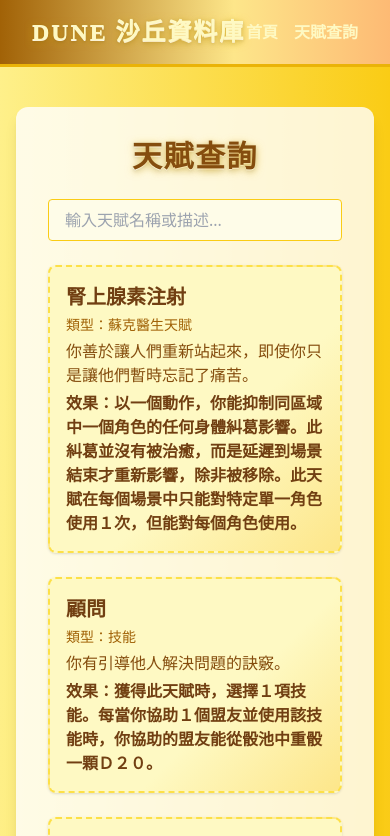
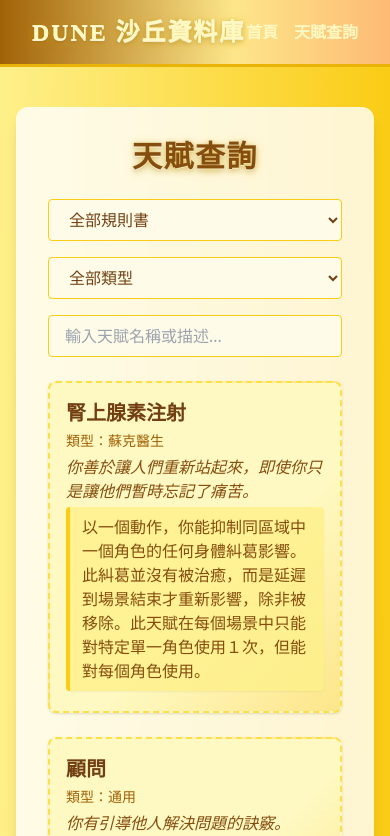
Before and after one commit to SassTTRPGtools/dune, a Nuxt app: page /talent in a window 390 px wide. Shown: the top 836 px of the page. Built offline with nearby package versions, Linux system fonts and the light colour scheme.

Commit message:
完成天賦

```diff
--- a/app/pages/talent.vue
+++ b/app/pages/talent.vue
@@ -1,14 +1,28 @@
 <template>
   <div class="min-h-screen bg-gradient-to-br from-yellow-200 via-yellow-400 to-orange-300 py-10 px-4">
-    <div class="max-w-2xl mx-auto bg-white/80 rounded-xl shadow-lg p-8">
+    <div class="max-w-4xl mx-auto bg-white/80 rounded-xl shadow-lg p-8">
       <h1 class="text-3xl font-bold text-yellow-800 mb-6 text-center drop-shadow desert-title">天賦查詢</h1>
-      <input v-model="search" type="text" placeholder="輸入天賦名稱或描述..." class="w-full mb-6 px-4 py-2 border border-yellow-400 rounded focus:outline-none focus:ring-2 focus:ring-yellow-600 bg-yellow-50 text-yellow-900" />
+      <div class="flex flex-col md:flex-row gap-4 mb-6">
+        <select v-model="selectedBook" class="px-4 py-2 border border-yellow-400 rounded focus:outline-none focus:ring-2 focus:ring-yellow-600 bg-yellow-50 text-yellow-900">
+          <option value="all">全部規則書</option>
+          <option value="core">沙丘：帝國歷險記規則書</option>
+          <option value="landsraad">大博弈——蘭茲拉德擴展規則</option>
+          <option value="sand&dust">沙塵荒漠——厄拉科斯擴展規則</option>
+        </select>
+        <select v-model="selectedType" class="px-4 py-2 border border-yellow-400 rounded focus:outline-none focus:ring-2 focus:ring-yellow-600 bg-yellow-50 text-yellow-900">
+          <option value="all">全部類型</option>
+          <option v-for="type in uniqueTypes" :key="type" :value="type">{{ type }}</option>
+        </select>
+        <input v-model="search" type="text" placeholder="輸入天賦名稱或描述..." class="flex-1 px-4 py-2 border border-yellow-400 rounded focus:outline-none focus:ring-2 focus:ring-yellow-600 bg-yellow-50 text-yellow-900" />
+      </div>
       <div v-if="filteredTalents.length === 0" class="text-center text-yellow-700">查無天賦</div>
       <div v-for="talent in filteredTalents" :key="talent.name" class="mb-6 p-4 rounded-lg border border-yellow-300 bg-yellow-100/80 shadow desert-card">
         <h2 class="text-xl font-bold text-yellow-900 mb-1">{{ talent.name }}</h2>
-        <div class="text-sm text-yellow-700 mb-1">類型：{{ talent.type }}</div>
-        <div class="text-yellow-800 mb-1">{{ talent.description }}</div>
-        <div class="text-yellow-900 font-semibold">效果：{{ talent.effect }}</div>
+        <div class="text-sm text-yellow-700 mb-1">
+          類型：<span v-if="Array.isArray(talent.type)">{{ talent.type.join('、') }}</span><span v-else>{{ talent.type }}</span>
+        </div>
+        <div class="text-yellow-800 mb-1 italic">{{ talent.description }}</div>
+        <div class="bg-yellow-200/80 border-l-4 border-yellow-400 px-3 py-2 rounded text-yellow-900 shadow-sm mb-1"><span class="text-yellow-800">{{ talent.effect }}</span></div>
       </div>
     </div>
   </div>
@@ -19,26 +33,42 @@ import { ref, computed, onMounted } from 'vue'
 
 interface Talent {
   name: string
-  type: string
+  type: string | string[]
   description: string
   effect: string
+  _file?: string // 來源檔案
 }
 
 const search = ref('')
 const talents = ref<Talent[]>([])
+const selectedBook = ref<'all' | 'core' | 'landsraad' | 'sand&dust'>('all')
+const selectedType = ref('all')
 
+const bookMap = {
+  core: {
+    file: '/talent/core.json',
+    label: '沙丘：帝國歷險記規則書',
+  },
+  landsraad: {
+    file: '/talent/landsraad.json',
+    label: '大博弈——蘭茲拉德擴展規則',
+  },
+  'sand&dust': {
+    file: '/talent/sand&dust.json',
+    label: '沙塵荒漠——厄拉科斯擴展規則',
+  },
+}
+
+// 重新包裝 fetch，讓每個天賦都帶有 _file 屬性
 const fetchTalents = async () => {
-  const files = [
-    '/talent/core.json',
-    '/talent/landsraad.json',
-    '/talent/sand&dust.json',
-  ]
-  let all: Talent[] = []
-  for (const file of files) {
+  const files = Object.entries(bookMap)
+  let all: (Talent & { _file: string })[] = []
+  for (const [key, book] of files) {
     try {
-      const res = await fetch(file)
+      const res = await fetch(book.file)
       const json = await res.json()
-      all = all.concat(json.talents)
+      // 標記來源
+      all = all.concat(json.talents.map((t: Talent) => ({ ...t, _file: book.file })))
     } catch (e) {
       // ignore
     }
@@ -48,14 +78,42 @@ const fetchTalents = async () => {
 
 onMounted(fetchTalents)
 
+const uniqueTypes = computed(() => {
+  const set = new Set<string>()
+  talents.value.forEach(t => {
+    if (Array.isArray(t.type)) {
+      t.type.forEach(type => set.add(type))
+    } else {
+      set.add(t.type)
+    }
+  })
+  return Array.from(set)
+})
+
 const filteredTalents = computed(() => {
-  if (!search.value) return talents.value
-  const s = search.value.trim().toLowerCase()
-  return talents.value.filter(t =>
-    t.name.toLowerCase().includes(s) ||
-    t.description.toLowerCase().includes(s) ||
-    t.effect.toLowerCase().includes(s)
-  )
+  let list = talents.value
+  if (selectedBook.value !== 'all') {
+    const file = bookMap[selectedBook.value].file
+    list = list.filter((t: Talent) => t._file === file)
+  }
+  if (selectedType.value !== 'all') {
+    list = list.filter(t => {
+      if (Array.isArray(t.type)) {
+        return t.type.includes(selectedType.value)
+      } else {
+        return t.type === selectedType.value
+      }
+    })
+  }
+  if (search.value) {
+    const s = search.value.trim().toLowerCase()
+    list = list.filter(t =>
+      t.name.toLowerCase().includes(s) ||
+      t.description.toLowerCase().includes(s) ||
+      t.effect.toLowerCase().includes(s)
+    )
+  }
+  return list
 })
 </script>
 
--- a/public/talent/core.json
+++ b/public/talent/core.json
@@ -8,331 +8,331 @@
   "talents": [
     {
       "name": "腎上腺素注射",
-      "type": "蘇克醫生天賦",
+      "type": ["蘇克醫生"],
       "description": "你善於讓人們重新站起來，即使你只是讓他們暫時忘記了痛苦。",
       "effect": "以一個動作，你能抑制同區域中一個角色的任何身體糾葛影響。此糾葛並沒有被治癒，而是延遲到場景結束才重新影響，除非被移除。此天賦在每個場景中只能對特定單一角色使用１次，但能對每個角色使用。"
     },
     {
       "name": "顧問",
-      "type": "技能",
+      "type": ["通用"],
       "description": "你有引導他人解決問題的訣竅。",
       "effect": "獲得此天賦時，選擇１項技能。每當你協助１個盟友並使用該技能時，你協助的盟友能從骰池中重骰一顆Ｄ２０。"
     },
     {
       "name": "約束承諾",
-      "type": "通用",
+      "type": ["通用"],
       "description": "無論是通過你的舉止、聲譽，還是說服方式，你都有辦法讓人們不願意對你失信。",
       "effect": "當你在溝通檢定中成功說服某人同意一項承諾或協議時，你可以花費１－３點動力/威脅來使該協議具有約束力。如果那個人想違背承諾，他們必須花費相當於你花費的動力點２倍的威脅/動力。"
     },
     {
       "name": "大膽",
-      "type": "技能",
+      "type": ["通用"],
       "description": "當你採取經過計算的風險時，你往往比看起來合理的更容易成功。",
       "effect": "獲得此天賦時，選擇一項技能。當你以所選的技能進行檢定時，如果你支付威脅購買額外Ｄ２０，你能在該骰池中重骰一顆Ｄ２０。"
     },
     {
       "name": "支持者",
-      "type": "通用",
+      "type": ["通用"],
       "description": "你的確信和決心是其他人的燈塔，沒有你的榜樣，他們可能會動搖。",
       "effect": "每個場景一次，當１個盟友的技能檢定失敗時，你能立即花費２點動力或支付２點威脅，使該盟友重骰他們的骰池。重新擲骰時，能使用你的紀律而非他們的技能。"
     },
     {
       "name": "計算預測",
-      "type": "晶算師天賦",
+      "type": ["晶算師"],
       "description": "利用你已記住的事實與數據以及處理訊息的能力，你能夠嘗試預測未來。",
       "effect": "你能花幾分鐘時間對預測未來進行冥想。這需要Ｄ４理解檢定；如果成功，你能要求ＧＭ說出未來可能發生的事情。你每花費２點動力，就能額外要求１個預測。GM能模糊地做出這些預測，他們不需要解釋預測的任何背景，也不需要解釋為什麼那件事可能會發生。"
     },
     {
       "name": "謹慎",
-      "type": "技能",
+      "type": ["通用"],
       "description": "你很有耐心，也很謹慎，只在有利時才會採取行動。",
       "effect": "獲得此天賦時，選擇一項技能。當你以所選的技能進行檢定時，如果你花費動力購買額外Ｄ２０，你就能在該骰池中重骰一顆Ｄ２０。"
     },
     {
       "name": "協作",
-      "type": "技能",
+      "type": ["通用"],
       "description": "你指導盟友利用你的專長，這種努力得到了回報。",
       "effect": "獲得此天賦時，選擇一項≧６級的技能。每當有盟友嘗試使用該技能進行檢定，而你又能與他們交流時，你能花費２點動力，讓他們使用你的技能等級及焦點（如果適用）。"
     },
     {
       "name": "戰鬥醫療",
-      "type": "蘇克醫生天賦",
+      "type": ["蘇克醫生"],
       "description": "你能熟練地提供快速的醫療服務，即使是在戰鬥中。",
       "effect": "當盟友在戰鬥中承受會擊敗他們的需求值時，你能以一個動作花費１點動力，將該總數－２。"
     },
     {
       "name": "持續警戒",
-      "type": "通用",
+      "type": ["通用"],
       "description": "你很警覺，近乎偏執...沒有什麼能讓你措手不及。",
       "effect": "每當你試圖通過技能檢定來探測危險或隱藏的敵人時，難度－２，最低降至０。此外，每個場景一次，當敵人選擇保持先機時，你能將這樣做的費用＋２。"
     },
     {
       "name": "壓力下行動",
-      "type": "技能",
+      "type": ["通用"],
       "description": "當情況變得艱難時，你深吸一口氣，把工作完成。",
       "effect": "獲得此天賦時，選擇一項技能。當你以所選的技能進行檢定時，在擲骰之前，你能花費１點決心來讓檢定自動成功，但無法產生動力點。花費決心的正常條件仍然適用。"
     },
     {
       "name": "果斷行動",
-      "type": "通用",
+      "type": ["通用"],
       "description": "你在戰鬥中承擔往往看起來愚蠢或不必要的風險。不過你有使這些賭注得到回報的訣竅。",
       "effect": "在一場衝突中，當你在戰鬥檢定中成功移除對手的資產，並且你支付威脅來購買額外Ｄ２０，你可以花費２ 點動力/威脅來移除第二個敵人的資產。"
     },
     {
       "name": "奉獻精神",
-      "type": "通用",
+      "type": ["通用"],
       "description": "你對某項事業的承諾是堅定不移的，這使你度過了許多艱難的處境。",
       "effect": "場景開始時，如果團隊沒有動力點，擲骰一顆Ｄ２０。如果結果≦紀律值，則獲得１點動力。"
     },
     {
       "name": "穩健行動",
-      "type": "通用",
+      "type": ["通用"],
       "description": "你的每一步都深思熟慮而且特別穩健。",
       "effect": "當你嘗試移動檢定並承受糾葛時，你能忽略部分或全部糾葛；每忽略一個需要花費１點動力/威脅。"
     },
     {
       "name": "指派",
-      "type": "通用",
+      "type": ["通用"],
       "description": "你的意志和存在可以促使他人迅速有效地行動。",
       "effect": "每個場景一次，你能命令一個盟友或下屬採取行動。你不需要檢定，而是被命令盟友立即嘗試自己的動作，你則進行協助。如果是在衝突中進行，盟友會在你的回合中行動，無論是否已行動過，這並不妨礙他們在該輪中的後續行動。"
     },
     {
       "name": "受驅策",
-      "type": "通用",
+      "type": ["通用"],
       "description": "你的決心不會動搖。",
       "effect": "花費１決心點/３點威脅之後，擲骰一顆Ｄ２０。如果結果≦紀律值，你立即恢復花費的決心點/威脅。"
     },
     {
       "name": "雙重忠誠",
-      "type": "通用",
+      "type": ["通用"],
       "description": "你對兩個不同的派系同樣負有服務和生命責任，並且得到了雙方的信任。",
       "effect": "你選擇兩個派系效忠。這通常是你的氏族與另一個團體，如貝尼．潔瑟睿德，但也能是任何兩個你會合理接觸的派系。兩個派系都知道你的忠誠，並期望你不會背叛他們。你能與這兩個派系的成員進行友好的互動，而不會有任何關於背叛或其他危險的預期。"
     },
     {
       "name": "失敗的領航員",
-      "type": "宇航公會天賦",
+      "type": ["宇航公會"],
       "description": "你經歷了成為公會領航員的考驗，但你沒能達到要求標準...然而，在一個短暫的時刻，你的意識與宇宙融為一體。在緊張的時候，你的腦袋會回想起來，給予你某種瞬間的洞察力。",
       "effect": "每當你花費１點決心，ＧＭ就會給你一個額外的洞察力。這可能與你目前的活動有關，也可能是完全無關的。"
     },
     {
       "name": "找到麻煩",
-      "type": "通用",
+      "type": ["通用"],
       "description": "無論你在哪裡都知道犯罪份子上哪找。",
       "effect": "每場冒險一次，無論你身在何處，你都能與地下犯罪組織或黑市聯繫（只要該地區有）。這並不意味著他們對你有好感，只是你能找到一個聯繫人。"
     },
     {
       "name": "公會成員",
-      "type": "宇航公會天賦",
+      "type": ["宇航公會"],
       "description": "與宇航公會的聯繫使你比大多數人更容易獲得他們的資源。你不是領航員，但可能是公會代理人、代表、銀行家、外交官，或類似的伙伴。",
       "effect": "每場冒險一次，你能運用宇航公會的關係來使用公會設施或資源，或組織一次與公會內重要人物的會面。你沒有權力向公會本身提出要求。如果你在冒險過程中利用公會資源超過一次，第二次會支付２點威脅，第三次會支付４點，以此類推，每次費用＋２，因為你的使用會引起對你的過度關注。"
     },
     {
       "name": "隱藏動機",
-      "type": "通用",
+      "type": ["通用"],
       "description": "你是個隱藏自己意圖與動機的高手。很少有人真正了解你的行為，即使他們認為自己了解你。",
       "effect": "當對手對你的理解或溝通檢定失敗時，你能立即創造一個反映他們對你錯誤看法的特徵。"
     },
     {
       "name": "超覺知",
-      "type": "貝尼．潔瑟睿德天賦",
+      "type": ["貝尼．潔瑟睿德"],
       "description": "你的訓練將意識磨練到令人難以置信的程度，使你能夠注意到他人無法察覺的微小細節。有了這些洞察力，你能揭開別人通常忽略的秘密和真相。",
       "effect": "每當你打算獲取關於當前情況、當前位置或當前能觀察到的人的訊息時，你花費的第１點動力/威脅能問２個問題。且這些問題不會被人注意到。"
     },
     {
       "name": "皇家心理制約",
-      "type": "蘇克醫生天賦",
+      "type": ["蘇克醫生"],
       "description": "通過強烈的心理制約，你無法奪人性命，或使人受到傷害。這是個必要步驟，因為那些有權力和地位的人不想費神擔心自己的醫生是刺客。",
       "effect": "你無法自願對人造成傷害或殺死人。任何試圖脅迫你採取這種行動的行為都會自動失敗，而你在任何說服他人你不打算傷害他們的技能檢定中都會成功。"
     },
     {
       "name": "資源改良",
-      "type": "通用",
+      "type": ["通用"],
       "description": "你被委託獲得更多的工具和資源來實現你的目標。",
       "effect": "你能將擁有的資產數量＋１。此天賦能多次購買。"
     },
     {
       "name": "臨時武器",
-      "type": "通用",
+      "type": ["通用"],
       "description": "你能在一瞬間將最無害的物品變成致命武器。",
       "effect": "每個場景一次，你能創造一個品質為０的資產（無成本），並且在個人或小規模衝突中使用。這可能是一塊石頭、破碎的瓶子或玻璃碎片，但足以作為武器使用。在任何衝突結束後，該資產將被移除，因為它將被嚴重損壞而無法再次使用。"
     },
     {
       "name": "深入研究",
-      "type": "通用",
+      "type": ["通用"],
       "description": "你非常好學，對各種學科都有大量的知識。",
       "effect": "每個場景一次，你能在一次技能檢定中使用理解技能來取代其他技能，並在那次檢定中視為使用焦點。"
     },
     {
       "name": "更加快速",
-      "type": "通用",
+      "type": ["通用"],
       "description": "速度是有價值的，即使有後果。",
       "effect": "當你嘗試移動檢定時，你能選擇承受一個額外糾葛，以換取＋１成功次數。在衝突的任何期間，你能支付１點威脅，來第一個行動，無論原本是誰先行動。"
     },
     {
       "name": "虛張聲勢",
-      "type": "通用",
+      "type": ["通用"],
       "description": "你能夠暗示自己知道敵人的秘密。",
       "effect": "每個場景一次，你能創造一個資產（無成本），比如勒索證據或一個欠下的人情，這將使你能夠與自己選擇的人開始一場陰謀或間諜衝突。當然，這個資產是個謊言；你什麼都沒有，不過目標不知道。一旦衝突結束，這個資產就會被移除，如果你被打敗，你虛張聲勢的事實就會被揭露，你會遭受額外的麻煩。"
     },
     {
       "name": "武器大師",
-      "type": "通用",
+      "type": ["通用"],
       "description": "你在戰鬥中的專長相當強大，很少有人能比得上你在戰鬥中的效率。",
       "effect": "在決鬥、小規模衝突或戰鬥場景開始時，選擇一個代表近戰武器或部隊的資產。你能花費１點動力/威脅，在此衝突場景中將資產品質＋１。"
     },
     {
       "name": "精通暗示",
-      "type": "通用",
+      "type": ["通用"],
       "description": "你有種特殊的本領，能夠同時說出許多事情，用你話語的字面意思傳達訊息，用暗示、影射和信號傳達另一種訊息，而這些訊息只有預定的接收者才能理解。",
       "effect": "當你試圖進行溝通檢定時，你能選擇將難度＋１，以隱藏話語中的訊息。你必須說明誰是這個隱藏訊息的預期接收者。除了預期接收者之外，其他的人無法看出你隱藏了另個訊息，除非擁有此天賦或其他能探測人們通常無法探測的東西（比如超覺知天賦）。"
     },
     {
       "name": "晶算師紀律",
-      "type": "晶算師天賦",
+      "type": ["晶算師"],
       "description": "強烈的心理調節和廣泛訓練已經將你的智力發展成強大而有價值的東西。你能以非凡的速度保留和處理大量的訊息。",
       "effect": "即使是最複雜的數據，你也有幾乎完美的記憶力。當進行一個適用於回憶數據的理解檢定時，你骰池裡的其中一顆Ｄ２０能視為結果１，而不需擲骰。"
     },
     {
       "name": "記憶宮殿",
-      "type": "晶算師天賦",
+      "type": ["晶算師"],
       "description": "你有超強的記憶力，能完美重建你所經歷的事件和地點，讓你以後能重溫它們。",
       "effect": "你能嘗試進行難度為０的理解檢定，來回憶一個過去的事件或你以前去過的地方。你在此檢定中產生的動力能用來回憶關於那個事件或地點的事實和細節；這和獲取資訊一樣，但你能問關於你以前遇到的事情的問題，而不僅僅是那些目前場景的事情。"
     },
     {
       "name": "靈活身手",
-      "type": "通用",
+      "type": ["通用"],
       "description": "你的腳程很快，很少有障礙物可以阻礙你。",
       "effect": "當你試圖進行移動檢定以跨越、繞過或穿過困難的地形或類似的物理障礙時（例如在決鬥或小規模戰鬥中），你能將檢定的難度－２，如果將難度降低到０，你就能自由地跨越或繞過該障礙，就像它不存在一樣。"
     },
     {
       "name": "他者記憶",
-      "type": "貝尼．潔瑟睿德天賦",
+      "type": ["貝尼．潔瑟睿德"],
       "description": "你共享了另一位聖母的記憶，現在你能利用所有祖先的記憶和智慧。並且，成為了貝尼．潔瑟睿德裡的聖母。",
       "effect": "你必須是貝尼．潔瑟睿德裡的聖母（並且有適當的特徵來反映這一點）才能選擇此天賦。如果在遊戲中選擇此天賦，必須有另一位聖母在身邊，並且有身體接觸，才能把這個基因記憶傳給你。每當你試圖進行一項對過去的事件—即使是那些可能發生在許多代以前的事件—有好處的檢定時，你會自動獲得３次成功。你也能隨意與其他聖母分享你的遺傳記憶。"
     },
     {
       "name": "被動檢查",
-      "type": "通用",
+      "type": ["通用"],
       "description": "你能迅速注意到一些細節，這些細節在以後可能會很重要。",
       "effect": "當你進入一個場景時，你能向ＧＭ提出一個問題，就像你花費動力/威脅點來獲取資訊一樣。"
     },
     {
       "name": "表演者",
-      "type": "通用",
+      "type": ["通用"],
       "description": "你在音樂或詩歌方面的技能有助於撫慰和激勵你的同伴。",
       "effect": "每個場景一次，你能用簡短的表演來娛樂大家。這可能是拋接球、唱歌、朗誦詩歌、跳舞，甚至是雜耍。表演結束後，你能使團體的動力/威脅＋１。"
     },
     {
       "name": "普拉那-並度訓練法",
-      "type": "貝尼．潔瑟睿德天賦",
+      "type": ["貝尼．潔瑟睿德"],
       "description": "你對自己的身體有絕對的控制權。每塊肌肉與每根神經都在你的控制之下，你甚至已掌握了你自己的身體化學和新陳代謝。",
       "effect": "每當你試圖進行依賴於你對身體的控制的移動或紀律檢定時，你能重骰一顆Ｄ２０。你能夠完美地控制你的呼吸、心率和你的內部器官（包括選擇是否懷孕，以及決定孩子的身體和遺傳特徵的能力）。"
     },
     {
       "name": "優先登艦",
-      "type": "宇航公會天賦",
+      "type": ["宇航公會"],
       "description": "你能請一些人幫忙，以確保公會檢查員不會花太多時間查看你的行李。",
       "effect": "你不需要提供賄賂，就能確保公會檢查員相信你的話，你的所有貨物和財產都是正當的。這使你能將任何東西偷運到公會的船上。然而，如果你帶的東西給公會帶來了麻煩，你將失去此天賦。"
     },
     {
       "name": "將理論付諸實踐",
-      "type": "通用",
+      "type": ["通用"],
       "description": "你已經學會如何將新發現的知識迅速轉化為實際優勢。",
       "effect": "在每個場景一次，當你花費動力/威脅點來獲得資訊時，你能免費創造一個特徵，此特徵必須代表你從所獲得的訊息中發現的優勢、機會或弱點。"
     },
     {
       "name": "快速搜索",
-      "type": "通用",
+      "type": ["通用"],
       "description": "當時間緊迫時，你會優先考慮完成工作而不是掩蓋蹤跡。",
       "effect": "當你嘗試用理解檢定來搜索區域時，你能支付２點威脅，使檢定難度－１，並使時間減半。"
     },
     {
       "name": "快速機動",
-      "type": "通用",
+      "type": ["通用"],
       "description": "你能快速穿越地面尋找最短路線，並且比大多數人更快地運用你的工具。",
       "effect": "當嘗試進行技能檢定以徒步或載具快速到達目的地時，難度－１。在衝突中，當移動一個資產時，你能用１點動力/威脅將該資產移動額外一個區域，而不用花費２點。"
     },
     {
       "name": "快速恢復",
-      "type": "通用",
+      "type": ["通用"],
       "description": "你在受傷後迅速恢復並投入到戰鬥中，甚至在不顧回到戰場上的風險。",
       "effect": "在每個場景中，當你回合開始時，你能支付２點威脅，以消除代表受傷的糾葛。此外，你在衝突中能額外抵抗擊敗一次。"
     },
     {
       "name": "強韌",
-      "type": "弗瑞曼人天賦",
+      "type": ["弗瑞曼人"],
       "description": "要在衝突中把你打倒，需要很大的努力。你比大多數人更經常地重新站起來。",
       "effect": "獲得此天賦時，選擇一項技能。通常情況下，每個場景只能抵抗擊敗１次。但你能在每個場景中進行２次，不過只有在使用所選技能的衝突中才能這樣做。"
     },
     {
       "name": "嚴格控制",
-      "type": "通用",
+      "type": ["通用"],
       "description": "你是宇宙混亂中的一座平靜之島，當你無法控制其他事物時，你能保持對自己的控制。",
       "effect": "每當你嘗試擴展任務時，你能花費１點動力/威脅，使用紀律代替其他技能。如果任務本身要求使用紀律，則該擴展任務的需求－１。"
     },
     {
       "name": "資產專精",
-      "type": "通用",
+      "type": ["通用"],
       "description": "你的職責要求你管理更大類型的特定資產。",
       "effect": "你能多次購買此天賦。每次都能從以下列表中選擇一個資產類別：決鬥、戰爭、間諜、或陰謀。你擁有的資產數量＋２，但這２個額外資產必須來自所選類別。"
     },
     {
       "name": "激勵演講",
-      "type": "通用",
+      "type": ["通用"],
       "description": "你是個能幹的公共演講者，你的話中帶有份量。",
       "effect": "當你在溝通檢定中成功地對一群人講話時，你能選擇與你溝通技能相等的人數。這些人能在下次檢定中重新擲骰一顆Ｄ２０，該檢定使用的驅動力與你進行溝通檢定時使用的相同。"
     },
     {
       "name": "精妙步伐",
-      "type": "通用",
+      "type": ["通用"],
       "description": "你精通避免被發現的方法，而且你很少暴露你沒打算暴露的東西。",
       "effect": "當你以移動檢定潛行或其他方式巧妙的通過一個區域時，或者當你試圖在衝突中【巧妙地移動】資產時，你為檢定所購買的第一顆額外Ｄ２０ 是免費的。"
     },
     {
       "name": "精妙言辭",
-      "type": "通用",
+      "type": ["通用"],
       "description": "你善於在正確的時間、地點說些悄悄話動搖他人。甚至對方可能也沒有意識到你的話有什麼影響。",
       "effect": "當你嘗試進行溝通檢定時，如果你花費動力/威脅點購買額外骰子，你能對與你交談的人免費創造一個特徵，反映你對他們的思想或情緒的影響。"
     },
     {
       "name": "我戰鬥的理由",
-      "type": "驅動力",
+      "type": ["通用"],
       "description": "技巧並非取勝的唯一因素；那些被大理想驅動的人更可能在即將失敗時反敗為勝。",
       "effect": "獲得此天賦時，選擇一項等級為６或以上的驅動力。當你使用所選驅動力嘗試戰鬥檢定時，如果聲明與所嘗試的行動一致，你能重新擲骰一顆Ｄ２０。"
     },
     {
       "name": "緩慢刀鋒",
-      "type": "通用",
+      "type": ["通用"],
       "description": "緩慢刀鋒能刺穿屏蔽場。你深諳繞過對手防禦的精妙方法。",
       "effect": "當你在決鬥或小規模戰鬥中使用近戰武器進行攻擊，並通過花費動力/威脅來購買額外骰子時，你能選擇忽略對手的一個資產。"
     },
     {
       "name": "不打不相識",
-      "type": "技能",
+      "type": ["通用"],
       "description": "你是研究衝突對手的專家，你學習他們的思維方式，並根據行動、攻擊和防禦來收集他們的秘密。",
       "effect": "獲得此天賦時，選擇一項技能。當你使用所選技能贏得一場衝突時，你會獲得２點獎勵動力/威脅，你能用它來獲取資訊或創造一個代表你對對手的一些知識或見解的特徵。"
     },
     {
       "name": "變異晶算師",
-      "type": "晶算師天賦",
+      "type": ["晶算師"],
       "description": "你的晶算師能力由貝尼．忒萊素塑造與設計，使你不受道德、禁忌或禮節等瑣碎事物的束縛。",
       "effect": "每當你試圖進行理解檢定時，你會為你用威脅買的每顆骰子產生１點獎勵動力點。獎勵動力點只能用於獲取關於在場景中傷害或使某人痛苦的最有效方法的訊息，或者用於創造一個代表你發現的能夠利用的弱點特徵。此天賦只能在創建角色時選擇。"
     },
     {
       "name": "毋庸置疑的忠誠",
-      "type": "通用",
+      "type": ["通用"],
       "description": "你對氏族的忠誠度是如此之高，以至於能夠促使你在最糟糕的情況下採取行動。",
       "effect": "在每次冒險開始時，你都會獲得１點獎勵決心/３點獎勵威脅。此獎勵點數只能用在直接為你氏族服務的行動上。"
     },
     {
       "name": "驗證",
-      "type": "晶算師天賦",
+      "type": ["晶算師"],
       "description": "你手頭上有眾多數據而且你能發現矛盾之處，確定虛假的所在。",
       "effect": "你能花費１點動力/威脅來詢問ＧＭ/玩家所掌握的訊息是真的還是假的。你不需要像獲取資訊那樣進行技能檢定，而且這些數據可以是你的推測，也能是具體文件或謠言。"
     },
     {
       "name": "魅音",
-      "type": "貝尼．潔瑟睿德女修天賦",
+      "type": ["貝尼．潔瑟睿德"],
       "description": "你受過調節聲音影響他人潛意識的訓練。有了此技巧，你能巧妙操縱他人，改變動機與情緒，甚至強迫不願意的人採取行動。",
       "effect": "只要你對別人說話，你就能使用魅音，不過你必須事先觀察他們一會兒，而且對方必須能聽到你說話。當你使用魅音時，你能支付１－３點威脅，以便在任何影響你所選目標的溝通檢定中獲得相同數量的自動成功。自動成功的次數越多，魅音的使用就越明顯，別人可能會注意到這一點。你的訓練也允許你在任何抵抗魅音效果的檢定中購買這些自動成功。"
     }
```
Also changed, not shown: public/talent/landsraad.json (+7 -7 lines), public/talent/sand&dust.json (+10 -10 lines).
